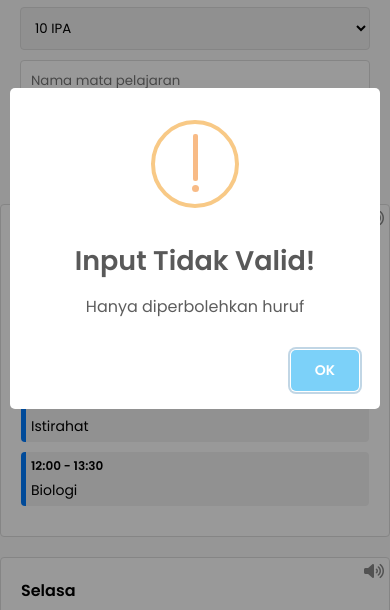
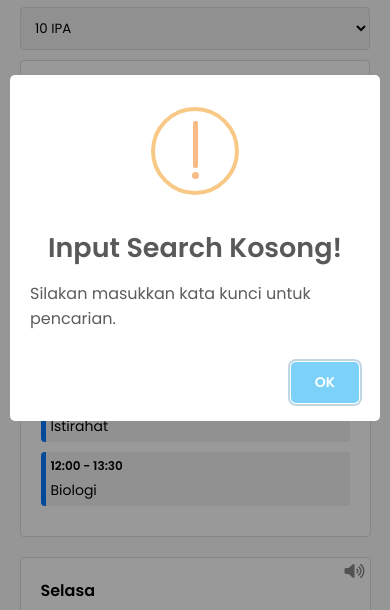
Before and after one commit to HilkiaFA/POLITALA, a plain HTML site: page index.html in a window 390 px wide. Both pictures are taken after a click on the button "Cari Jadwal". Shown: the part 174-784 px from the top of the page. Drawn offline with nearby package versions, Linux system fonts and the light colour scheme; some packages are replaced by stand-ins of ours; a script that the page names is missing.

Commit message:
POLITELA

```diff
--- a/design/style.css
+++ b/design/style.css
@@ -161,6 +161,7 @@ border-radius: 4px;
     .calendar {
     display: grid;
     grid-template-columns:none;
+    justify-items: center;
     grid-gap: 20px;
 }
 .burger-menu {
@@ -218,4 +219,13 @@ border-radius: 4px;
    width: 100%;
     margin-top: 10px;
 }
+.day{
+    width: 96%;
 }
+}
+
+@media only screen and (max-width: 429px) {
+    .day{
+        width: 90%;
+    }
+}
--- a/script/script.js
+++ b/script/script.js
@@ -99,10 +99,18 @@ fetch('./json/schedule_data.json')
         // Event listener untuk pencarian berdasarkan tombol cari
         tombolCari.addEventListener('click', function() {
             const kataKunci = inputCari.value.trim(); // Mengambil input pencarian dan menghilangkan spasi
-            if (kataKunci === '' || /[^a-zA-Z\s]/.test(kataKunci)) { // Validasi input hanya huruf
+            if (kataKunci === '') { // Cek jika input kosong
+                swal({
+                    title: "Input Search Kosong!",
+                    text: "Silakan masukkan kata kunci untuk pencarian.",
+                    icon: "warning",
+                    button: "OK"
+                });
+                return;
+            } else if (/[^a-zA-Z\s]/.test(kataKunci)) { // Validasi input hanya huruf
                 swal({
                     title: "Input Tidak Valid!",
-                    text: "Hanya diperbolehkan huruf",
+                    text: "Hanya diperbolehkan huruf.",
                     icon: "warning",
                     button: "OK"
                 });
@@ -111,6 +119,7 @@ fetch('./json/schedule_data.json')
             }
             cariPelajaran(kataKunci); // Panggil fungsi pencarian pelajaran
         });
+
 
         // Fungsi untuk mencari mata pelajaran berdasarkan keyword
         function cariPelajaran(kataKunci) {
@@ -166,8 +175,3 @@ fetch('./json/schedule_data.json')
         }
     })
     .catch(error => console.error('terjadi eror pada json:', error)); // Menangani kesalahan saat memuat file JSON
-
-    document.getElementById('burger-menu').addEventListener('click', function() {
-        const navMenu = document.getElementById('nav-menu');
-        navMenu.classList.toggle('active'); // Tambahkan atau hapus kelas aktif
-    });
```
